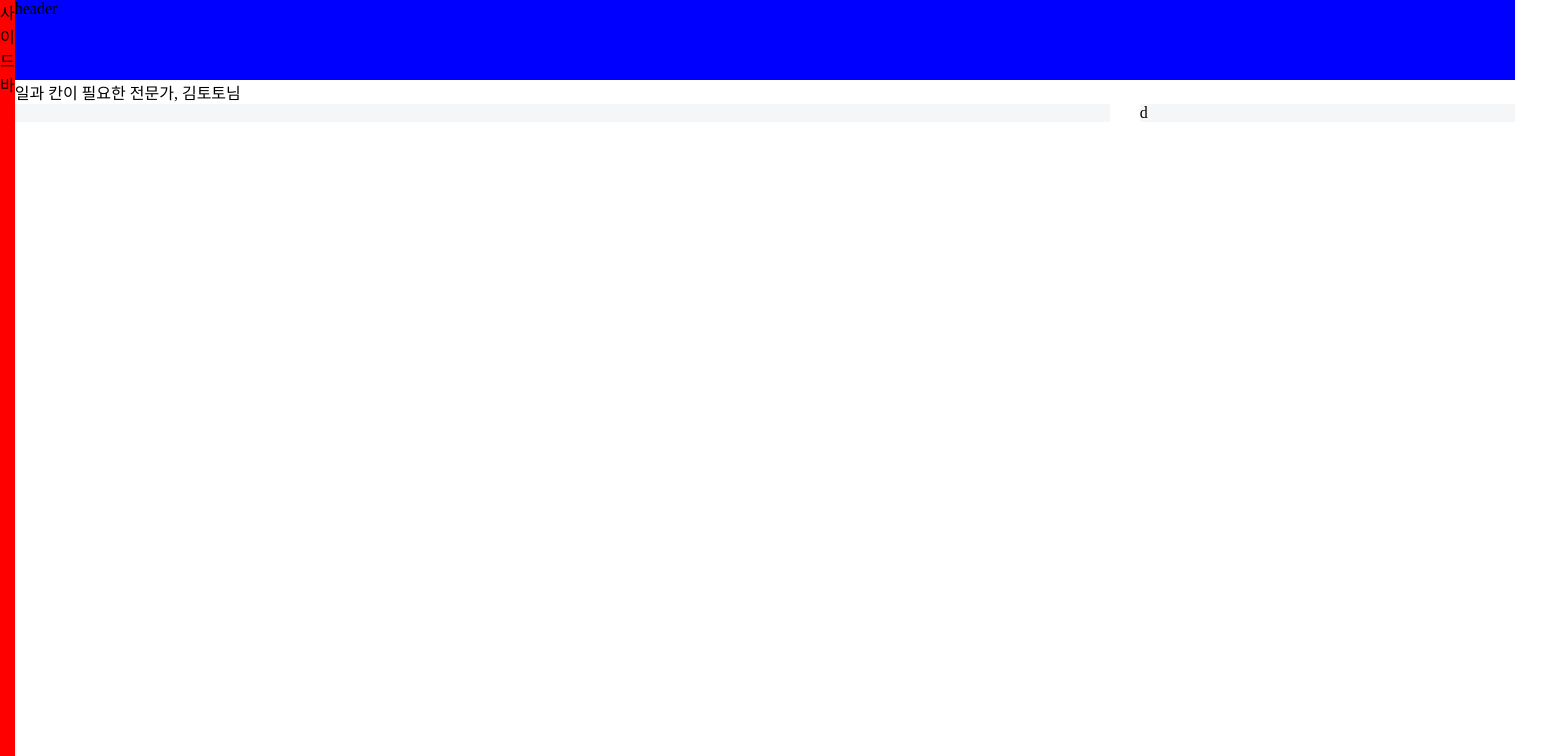
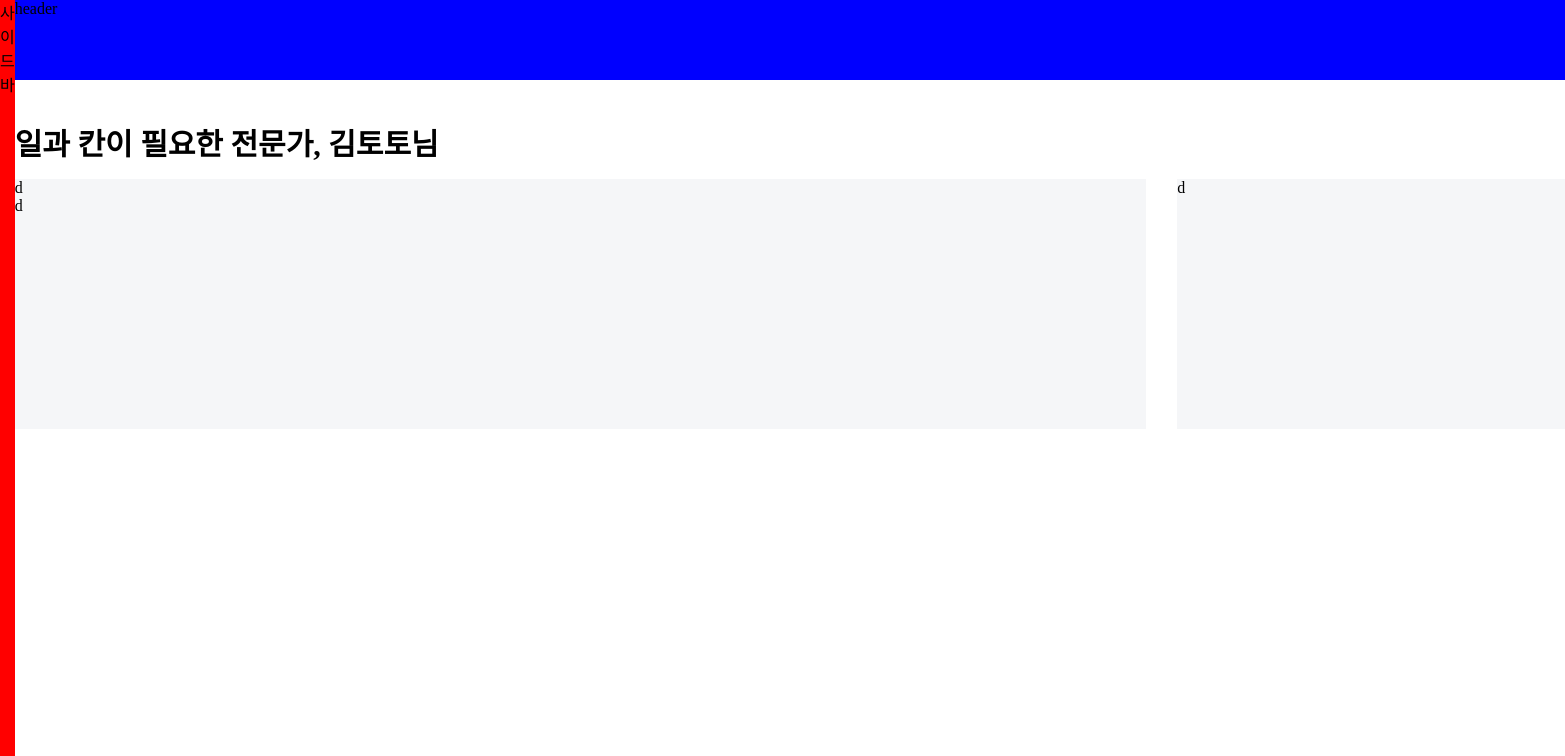
Before and after one commit to cryingdryice/ILKAN-web, a React (Vite) app: page /main/myPage in a window 1280 px wide. Shown: the top 756 px of the page, 1565 px wide, since content can reach past the window. Built offline with nearby package versions, Linux system fonts and the light colour scheme; the HTML template or start-up script is replaced by a standard one.

Commit message:
feat: profileHeader

```diff
--- a/src/css/myPage.module.css
+++ b/src/css/myPage.module.css
@@ -1,10 +1,17 @@
 .myPageContainer {
-  width: 1500px;
+  width: 1550px;
+  margin-top: 40px;
 }
 
 .profileContainer {
 }
 .profileHeader {
+  margin-bottom: 15px;
+}
+
+.profileHeader span {
+  font-size: 30px;
+  font-weight: 600;
 }
 .profileBody {
   display: flex;
@@ -13,6 +20,7 @@
 }
 .leftDiv {
   width: 73%;
+  height: 250px;
   background-color: #f5f6f8;
 }
 .rightDiv {
--- a/src/layout/GlobalLayout.tsx
+++ b/src/layout/GlobalLayout.tsx
@@ -7,7 +7,7 @@ export default function GlobalLayout() {
         <div
           style={{
             backgroundColor: "red",
-            width: "200px",
+            width: "250px",
             height: "100vh",
           }}
         >
--- a/src/pages/main/myPage.tsx
+++ b/src/pages/main/myPage.tsx
@@ -9,8 +9,8 @@ export default function MyPage() {
         </div>
         <div className={myPageStyle.profileBody}>
           <div className={myPageStyle.leftDiv}>
-            <div className={myPageStyle.profileImg}></div>
-            <div className={myPageStyle.profileContent}></div>
+            <div className={myPageStyle.profileImg}>d</div>
+            <div className={myPageStyle.profileContent}>d</div>
           </div>
           <div className={myPageStyle.rightDiv}>d</div>
         </div>
```
